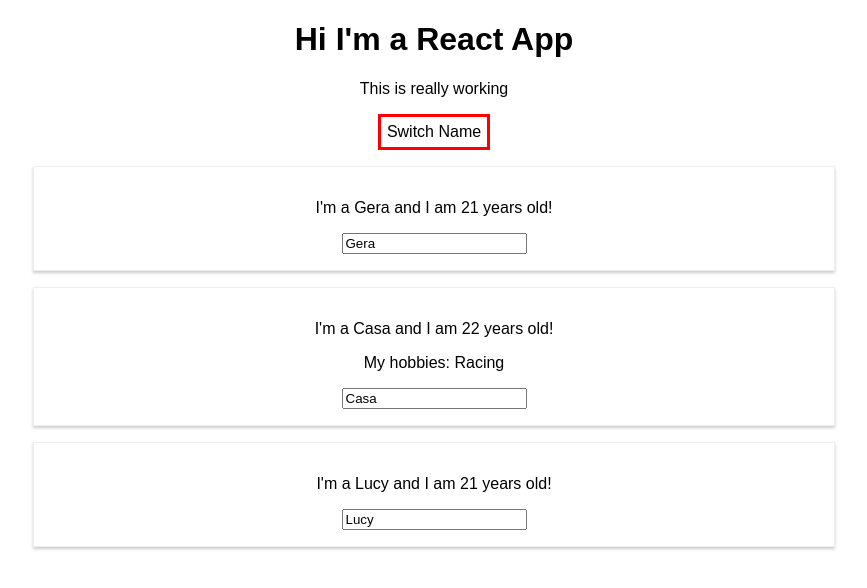
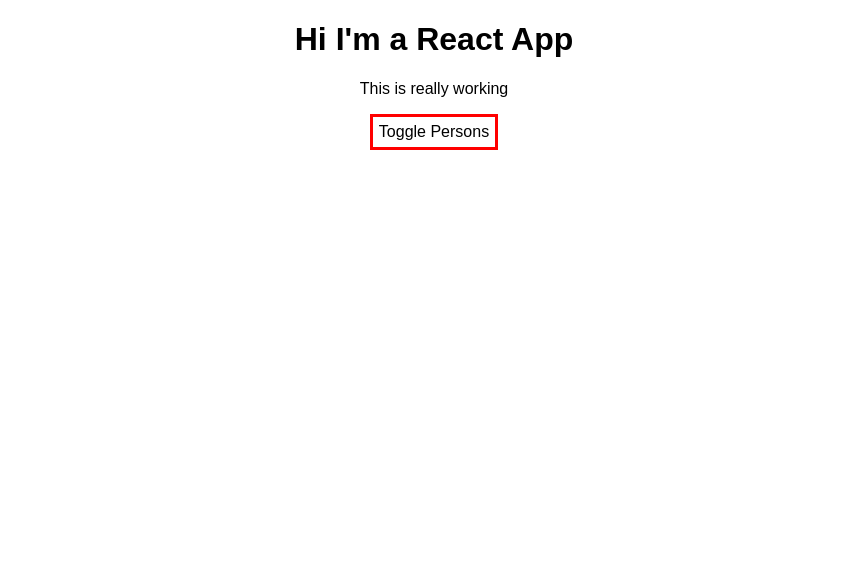
Before and after one commit to geraguti0807/ReactDemoApp, a React (Create React App) app: page / in a window 1280 px wide. Shown: the top 588 px of the page, without its empty margins (206-1073 px from the left). Built offline with nearby package versions, Linux system fonts and the light colour scheme.

Commit message:
Update-List-Operations

```diff
--- a/src/App.js
+++ b/src/App.js
@@ -5,34 +5,41 @@ import './App.css';
 class App extends Component {
   state = {
     persons: [
-      { name: 'Gera', age: '21'},
-      { name: 'Casa', age: '22'},
-      { name: 'Lucy', age: '21'}
+      { id: 'dfs' , name: 'Casa', age: '22'},
+      { id: 'ers' , name: 'Lucy', age: '21'},
+      { id: 'hfs' , name: 'Gera', age: '21'}
     ],
-    otherState: 'some toher value'
+    otherState: 'some toher value',
+    showPerson: false
   }
 
-  switchNameHandler = newName => {
-    //console.log('This work');
-    // DON'T DO THIS this.state.persons[0].name = 'Gerardo';
-    this.setState({
-      persons: [
-        { name: newName, age: '21'},
-        { name: 'Casa', age: '22'},
-        { name: 'Lucy', age: '20'}
-      ]
-    })
+  deletePersonHandler = index => {
+    const persons = [...this.state.persons];
+    persons.splice(index, 1);
+    this.setState({persons: persons});
+  }
+
+  nameChangeHandler = (event, id) => {
+    const personIndex = this.state.persons.findIndex(p =>{
+      return p.id === id;
+    });
+
+    const person = {
+      ...this.state.persons[personIndex]
+    };
+
+    person.name = event.target.value;
+
+    const persons = [...this.state.persons];
+    persons[personIndex] = person
+
+    this.setState({persons: persons});
   };
 
-  nameChangeHandler = event => {
-    this.setState({
-      persons: [
-        { name: 'Gerardo', age: '21'},
-        { name: event.target.value, age: '22'},
-        { name: 'Lucy', age: '20'}
-      ]
-    })
-  };
+  toggleNameHandler = () => {
+    const doesShow = this.state.showPerson;
+    this.setState({showPerson: !doesShow});
+  }
 
   render() {
     const style = {
@@ -43,33 +50,35 @@ class App extends Component {
       cursor: 'pointer'
     };
 
+    let persons = null;
+
+    if (this.state.showPerson) {
+      persons = (
+        <div>
+          {this.state.persons.map((person, index) => {
+            return <Person
+              click={() => this.deletePersonHandler(index)}
+              name={person.name}
+              age={person.age}
+              key={person.id}
+              change={(event) => this.nameChangeHandler(event, person.id)}/>
+          })}
+        </div>
+      );
+    }
+
     return (
       <div className="App">
         <h1>Hi I'm a React App</h1>
         <p>This is really working</p>
         <button
           style={style}
-          onClick={() => this.switchNameHandler('Gerardo')}>
-            Switch Name
+          onClick={this.toggleNameHandler}>
+            Toggle Persons
         </button>
-        <Person
-          name={this.state.persons[0].name}
-          age={this.state.persons[0].age}
-        />
-        <Person
-          name={this.state.persons[1].name}
-          age={this.state.persons[1].age}
-          click={this.switchNameHandler.bind(this, 'Jason Gerardo')}
-          change={this.nameChangeHandler}>
-            My hobbies: Racing
-        </Person>
-        <Person
-          name={this.state.persons[2].name}
-          age={this.state.persons[2].age}
-        />
+        {persons}
       </div>
     );
-    //return React.createElement('div', null, React.createElement( 'h1', {className: 'App'}, 'Hi I\'m a React App!!!'));
   }
 }
 
```
